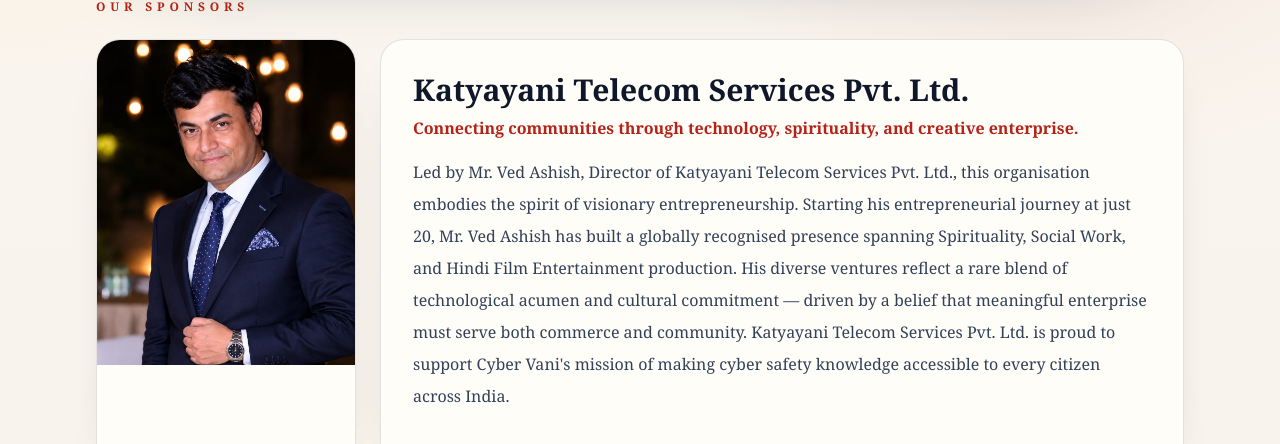
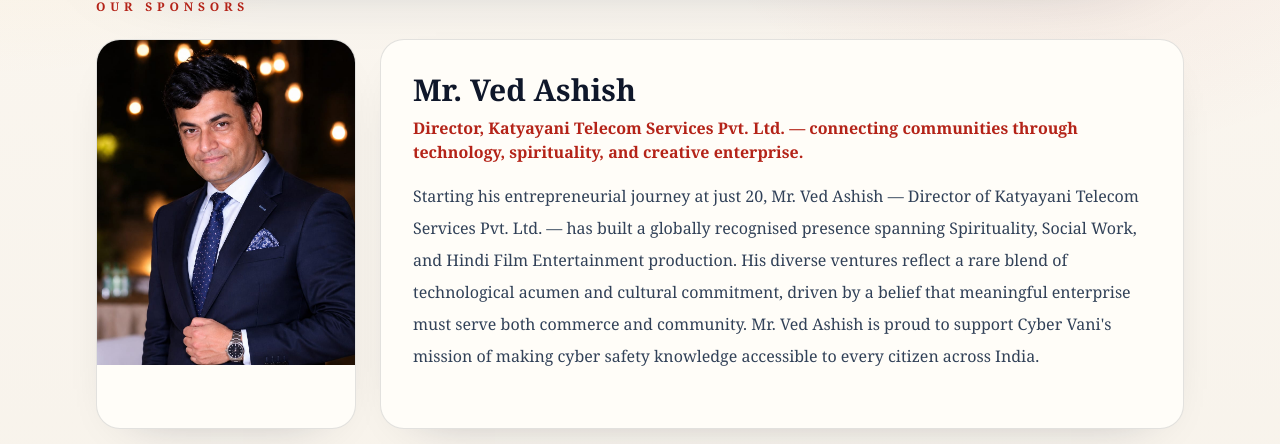
Before and after one commit to SevaVerse/kanpur.cyber.patrika, a Next.js app: page /sponsors in a window 1280 px wide. Shown: the part 508-952 px from the top of the page. Built offline with nearby package versions, Linux system fonts and the light colour scheme; no server answers.

Commit message:
fix: rename sponsor to Mr. Ved Ashish with Katyayani Telecom as title

```diff
--- a/src/app/sponsors/page.tsx
+++ b/src/app/sponsors/page.tsx
@@ -77,10 +77,10 @@ const sponsors: Sponsor[] = [
   },
   {
     id: "sponsor-4",
-    name: "Katyayani Telecom Services Pvt. Ltd.",
+    name: "Mr. Ved Ashish",
     category: "Gold Sponsor",
-    tagline: "Connecting communities through technology, spirituality, and creative enterprise.",
-    bio: "Led by Mr. Ved Ashish, Director of Katyayani Telecom Services Pvt. Ltd., this organisation embodies the spirit of visionary entrepreneurship. Starting his entrepreneurial journey at just 20, Mr. Ved Ashish has built a globally recognised presence spanning Spirituality, Social Work, and Hindi Film Entertainment production. His diverse ventures reflect a rare blend of technological acumen and cultural commitment — driven by a belief that meaningful enterprise must serve both commerce and community. Katyayani Telecom Services Pvt. Ltd. is proud to support Cyber Vani's mission of making cyber safety knowledge accessible to every citizen across India.",
+    tagline: "Director, Katyayani Telecom Services Pvt. Ltd. — connecting communities through technology, spirituality, and creative enterprise.",
+    bio: "Starting his entrepreneurial journey at just 20, Mr. Ved Ashish — Director of Katyayani Telecom Services Pvt. Ltd. — has built a globally recognised presence spanning Spirituality, Social Work, and Hindi Film Entertainment production. His diverse ventures reflect a rare blend of technological acumen and cultural commitment, driven by a belief that meaningful enterprise must serve both commerce and community. Mr. Ved Ashish is proud to support Cyber Vani's mission of making cyber safety knowledge accessible to every citizen across India.",
     imageSrc: `${basePath}/Sponser-1.jpeg`,
     initials: "KT",
     avatarBg: "bg-[#b45309]",
```
